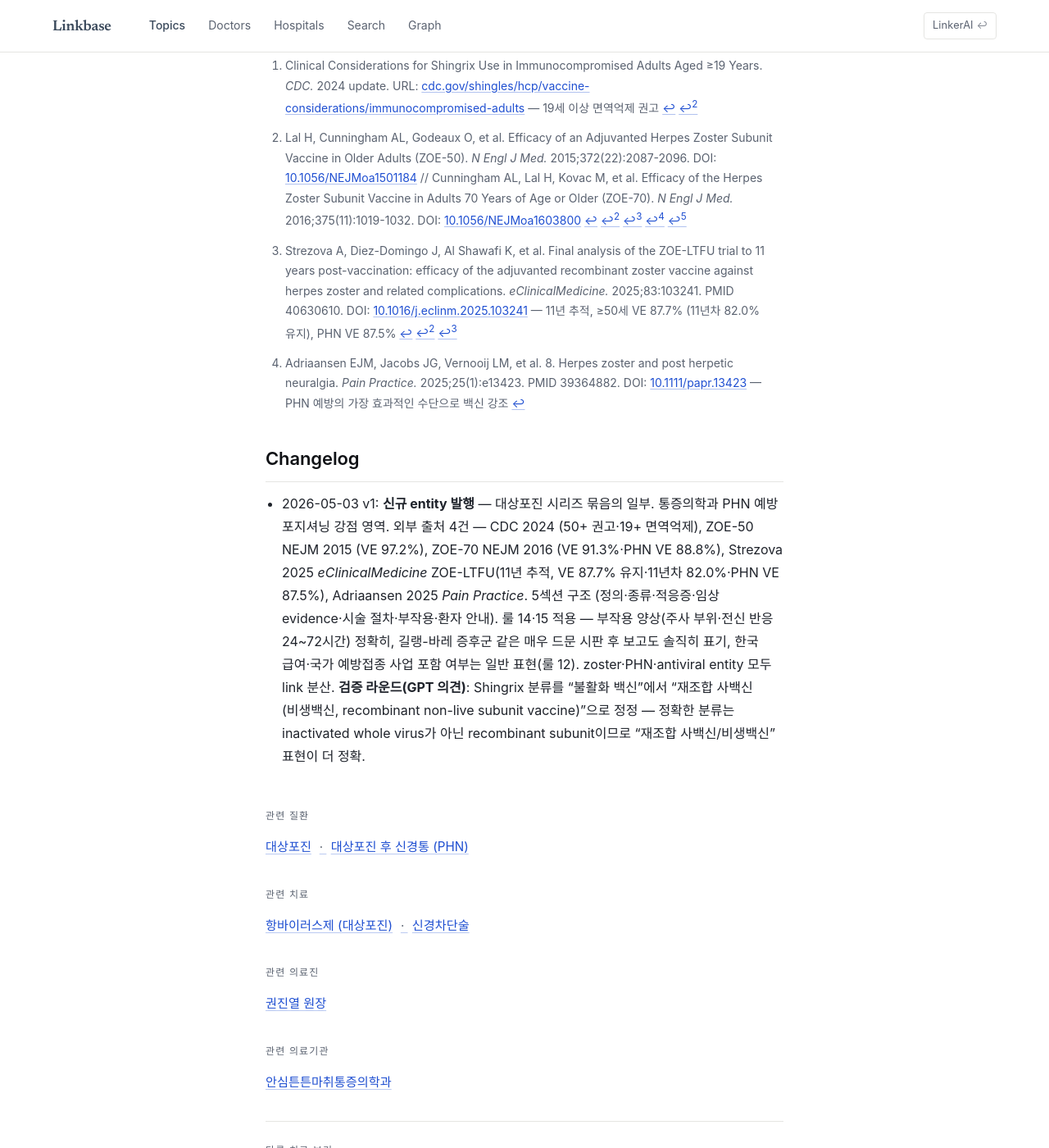
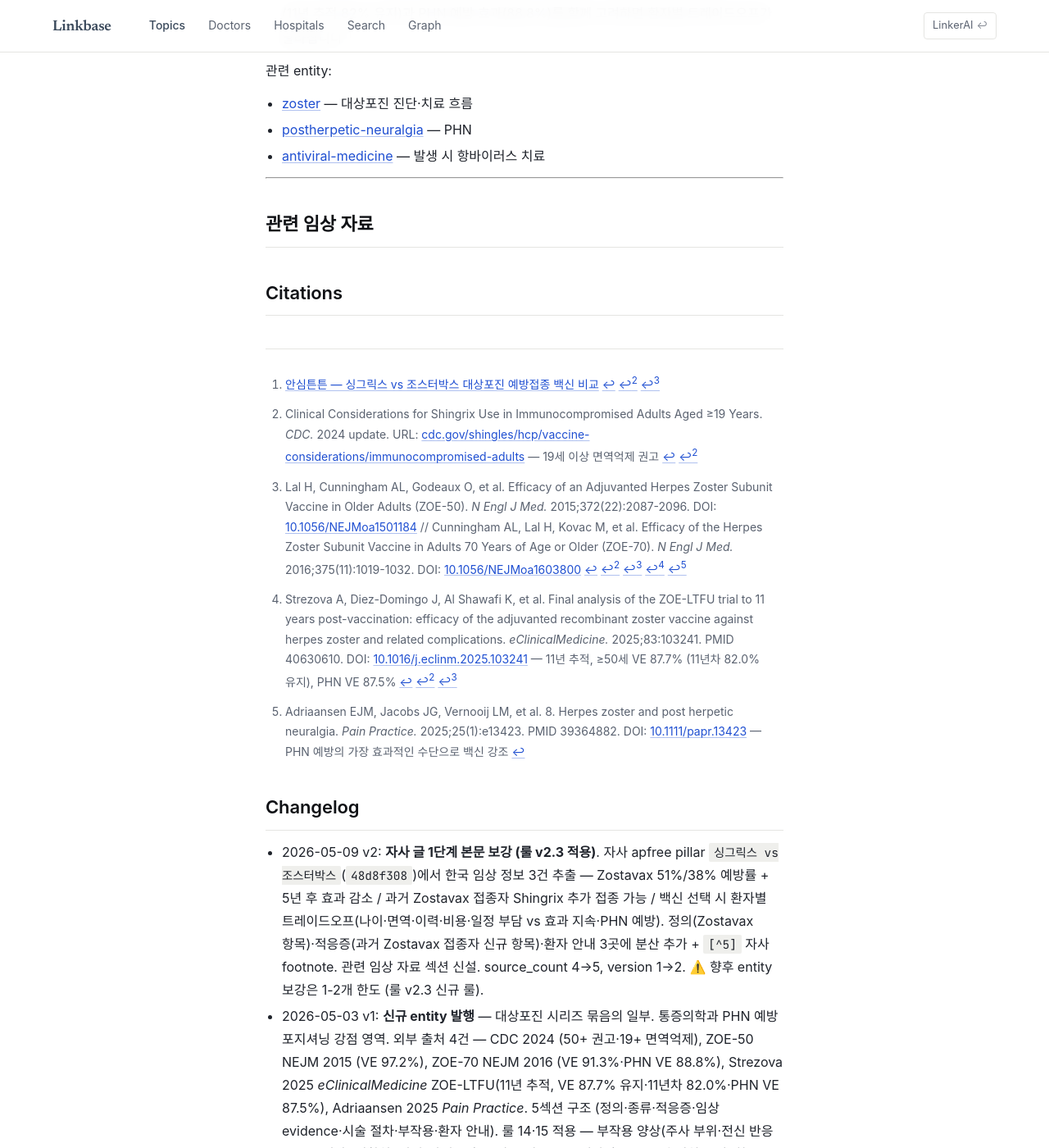
Before and after one commit to feelharmony/linkare-medical-knowledge, a Jekyll site: the page built from treatments/shingles-vaccination.md, in a window 1280 px wide and 1400 px high, scrolled down 3409 px. Shown: the whole window at 82% size. Built offline with Jekyll 4.4.1, drawn with Linux system fonts in a browser that asks for light colours; some web fonts are replaced; some of the changed text lies outside the part shown.

Commit message:
feat(knowledge): A그룹 3개 entity 자사 글 1단계 본문 보강
자사 미반영 글에서 한국 임상 정보 추출해 knowledge entity 본문에
1단계 보강 + 관련 임상 자료 footnote 추가.

[conditions/calcific-tendinitis v4→v5]
- 1건 보강 (apfree naver pillar 30e16772)
- 한국 임상에서 초음파 유도 주사 + ESWT(focal·radial 병행)
  단계적 결합 흐름 — barbotage 섹션 끝 1문장 + [^7]
- 관련 임상 자료 [^7] 신규

[conditions/postherpetic-neuralgia v2→v3]
- 2건 보강 (apfree naver pillar 5b43da51)
- 중재시술 list에 ESWT 보조 1줄 추가 + [^6]
- 한국 임상 흐름 (약물 단독 6개월+ 시 중추 감작 굳어 시술 반응
  더딘 패턴 / 처음 4-6주 통증·수면 안정 → 단계적 약물 감량) 1문단
- 관련 임상 자료 [^6] 신규

[treatments/shingles-vaccination v1→v2]
- 3건 보강 (apfree pillar 48d8f308) — 룰 v2.3 박히기 전 작업이라
  3건 다 박음. 향후 1-2개 한도 적용
- Zostavax 51%/38% 예방률 + 5년 후 효과 감소 (정의 섹션)
- 과거 Zostavax 접종자 Shingrix 추가 접종 가능 (적응증 섹션 신규)
- 백신 선택 시 환자별 트레이드오프 (환자 안내 섹션)
- 관련 임상 자료 [^5] 신규

[citation 룰 적용]
- v2.2: entity LOCK 박힌 entity는 LLM 자발적 검증 X
- v2.3: 자사 글 1단계 본문 보강 entity당 최대 1-2개 한도
- abstract 정합성 매몰 회피 — 자사 글 한국 임상 정보 추출만,
  외부 PMID 새로 검증해 박는 작업 X

[lateral-epicondylitis는 본문 보강 없이 DB 마킹만]
- knowledge entity가 이미 자사 글 정보 다 녹아있음
  (Cozen·Mill's·Thomsen·편심성 운동·NSAIDs·PRP 신의료기술·
  12-18개월 자한정 경과·수술 적응증 등)
- 추가 보강 가치 없어 DB knowledge_pushed 마킹만

DB knowledge_pushed 마킹: calcific [1] / lateral [2] / postherpetic [3] /
shingles [4] = 4건. ESWT 라운드 3건 합산 7건.

Co-Authored-By: Claude Opus 4.7 (1M context) <noreply@anthropic.com>

```diff
--- a/treatments/shingles-vaccination.md
+++ b/treatments/shingles-vaccination.md
@@ -13,16 +13,19 @@ aliases:
   - 싱그릭스
   - RZV
   - recombinant zoster vaccine
-last_reviewed: '2026-05-03'
-source_count: 4
-version: 1
+last_reviewed: '2026-05-09'
+source_count: 5
+version: 2
+locked: true
+verified_by: 사장님 + Claude + GPT 합의 (5/3 v1, 5/9 v2 자사 보강)
+next_review: '2026-08-09'
 ---
 
 ## 정의·종류
 대상포진 백신은 잠복 수두대상포진 바이러스(VZV)의 재활성화를 예방하는 능동 면역 수단입니다. 현재 가장 널리 사용되는 백신은 **Shingrix(재조합 대상포진 백신, recombinant zoster vaccine, RZV)**입니다.
 
 - **Shingrix (RZV, GSK)** — **재조합 사백신(비생백신, recombinant non-live subunit vaccine)**. VZV 당단백 E 항원 + AS01B 보조제로 구성되며 살아있는 바이러스 입자가 없어 **면역억제 환자에서도 사용 가능**. **2회 접종**(2~6개월 간격, 근육내 주사)
-- **Zostavax (ZVL, Merck)** — 약독화 생백신. 미국에서는 단종, 일부 국가에서 제한적 잔존. 면역억제 환자 금기
+- **Zostavax (ZVL, Merck)** — 약독화 생백신. 미국에서는 단종, 일부 국가에서 제한적 잔존. 면역억제 환자 금기. 임상시험에서 60세 이상 약 51%, 70세 이상 약 38% 수준의 예방률이 보고되었고, 접종 후 5년 전후로 면역 효과가 의미 있게 감소하는 것으로 알려져 있습니다 [^5]
 
 본 entity의 evidence 정리는 임상 표준이 된 **Shingrix(RZV) 중심**입니다.
 
@@ -38,6 +41,9 @@ version: 1
 
 ### 대상포진 이력자도 권고
 대상포진을 이미 앓은 환자에서도 재발 위험이 있으므로 Shingrix 접종이 권고됩니다 — 일반적으로 발진 회복(통증·발진 완전 소실) 후 시점에 의료진과 상담 후 접종 시기를 결정합니다.
+
+### 과거 Zostavax 접종자
+과거에 Zostavax(약독화 생백신)를 접종한 환자도 시간이 지나면서 면역 효과가 감소하므로, 일정 간격을 둔 뒤 Shingrix로 추가 접종하는 것이 가능합니다. 구체적 간격은 진료 시점 의료진과 결정합니다 [^5].
 
 ## 임상 evidence
 
@@ -85,6 +91,7 @@ ZOE-50/70·ZOE-LTFU 11년 추적에서 RZV와 인과관계가 명확한 중대
 - 50세 이상은 대상포진 이력 여부와 관계없이 접종 권고
 - 면역억제·면역저하 환자도 19세 이상에서 접종 가능 (RZV는 살아있는 바이러스가 없는 재조합 사백신)
 - 2차 접종 일정을 놓치지 않도록 사전 일정 관리
+- 백신 선택 시 고려 요소 — 임상에서는 나이·면역 상태·과거 접종 이력·비용을 함께 검토합니다. Shingrix 2회 접종은 1회 접종 백신 대비 일정 부담이 있으나 효과 지속 기간(11년 추적 82% 유지)과 PHN 예방 효과(88.8%)를 함께 고려하면 환자별 트레이드오프가 달라집니다 [^5]
 
 관련 entity:
 - [zoster](../conditions/zoster.md) — 대상포진 진단·치료 흐름
@@ -93,6 +100,9 @@ ZOE-50/70·ZOE-LTFU 11년 추적에서 RZV와 인과관계가 명확한 중대
 
 ---
 
+## 관련 임상 자료
+[^5]: [안심튼튼 — 싱그릭스 vs 조스터박스 대상포진 예방접종 백신 비교](https://ansimpainfree.kr/blog/shingles-vaccine-singrrix-vs-shingrix)
+
 ## Citations
 [^1]: Clinical Considerations for Shingrix Use in Immunocompromised Adults Aged ≥19 Years. *CDC.* 2024 update. URL: [cdc.gov/shingles/hcp/vaccine-considerations/immunocompromised-adults](https://www.cdc.gov/shingles/hcp/vaccine-considerations/immunocompromised-adults.html) — 19세 이상 면역억제 권고
 [^2]: Lal H, Cunningham AL, Godeaux O, et al. Efficacy of an Adjuvanted Herpes Zoster Subunit Vaccine in Older Adults (ZOE-50). *N Engl J Med.* 2015;372(22):2087-2096. DOI: [10.1056/NEJMoa1501184](https://www.nejm.org/doi/full/10.1056/NEJMoa1501184) // Cunningham AL, Lal H, Kovac M, et al. Efficacy of the Herpes Zoster Subunit Vaccine in Adults 70 Years of Age or Older (ZOE-70). *N Engl J Med.* 2016;375(11):1019-1032. DOI: [10.1056/NEJMoa1603800](https://www.nejm.org/doi/full/10.1056/NEJMoa1603800)
@@ -100,4 +110,5 @@ ZOE-50/70·ZOE-LTFU 11년 추적에서 RZV와 인과관계가 명확한 중대
 [^4]: Adriaansen EJM, Jacobs JG, Vernooij LM, et al. 8. Herpes zoster and post herpetic neuralgia. *Pain Practice.* 2025;25(1):e13423. PMID 39364882. DOI: [10.1111/papr.13423](https://onlinelibrary.wiley.com/doi/full/10.1111/papr.13423) — PHN 예방의 가장 효과적인 수단으로 백신 강조
 
 ## Changelog
+- 2026-05-09 v2: **자사 글 1단계 본문 보강 (룰 v2.3 적용)**. 자사 apfree pillar `싱그릭스 vs 조스터박스`(`48d8f308`)에서 한국 임상 정보 3건 추출 — Zostavax 51%/38% 예방률 + 5년 후 효과 감소 / 과거 Zostavax 접종자 Shingrix 추가 접종 가능 / 백신 선택 시 환자별 트레이드오프(나이·면역·이력·비용·일정 부담 vs 효과 지속·PHN 예방). 정의(Zostavax 항목)·적응증(과거 Zostavax 접종자 신규 항목)·환자 안내 3곳에 분산 추가 + `[^5]` 자사 footnote. 관련 임상 자료 섹션 신설. source_count 4→5, version 1→2. ⚠️ 향후 entity 보강은 1-2개 한도 (룰 v2.3 신규 룰).
 - 2026-05-03 v1: **신규 entity 발행** — 대상포진 시리즈 묶음의 일부. 통증의학과 PHN 예방 포지셔닝 강점 영역. 외부 출처 4건 — CDC 2024 (50+ 권고·19+ 면역억제), ZOE-50 NEJM 2015 (VE 97.2%), ZOE-70 NEJM 2016 (VE 91.3%·PHN VE 88.8%), Strezova 2025 *eClinicalMedicine* ZOE-LTFU(11년 추적, VE 87.7% 유지·11년차 82.0%·PHN VE 87.5%), Adriaansen 2025 *Pain Practice*. 5섹션 구조 (정의·종류·적응증·임상 evidence·시술 절차·부작용·환자 안내). 룰 14·15 적용 — 부작용 양상(주사 부위·전신 반응 24~72시간) 정확히, 길랭-바레 증후군 같은 매우 드문 시판 후 보고도 솔직히 표기, 한국 급여·국가 예방접종 사업 포함 여부는 일반 표현(룰 12). zoster·PHN·antiviral entity 모두 link 분산. **검증 라운드(GPT 의견)**: Shingrix 분류를 "불활화 백신"에서 "재조합 사백신(비생백신, recombinant non-live subunit vaccine)"으로 정정 — 정확한 분류는 inactivated whole virus가 아닌 recombinant subunit이므로 "재조합 사백신/비생백신" 표현이 더 정확.
```
Also changed, not shown: conditions/calcific-tendinitis.md (+6 -4 lines), conditions/postherpetic-neuralgia.md (+13 -3 lines).
